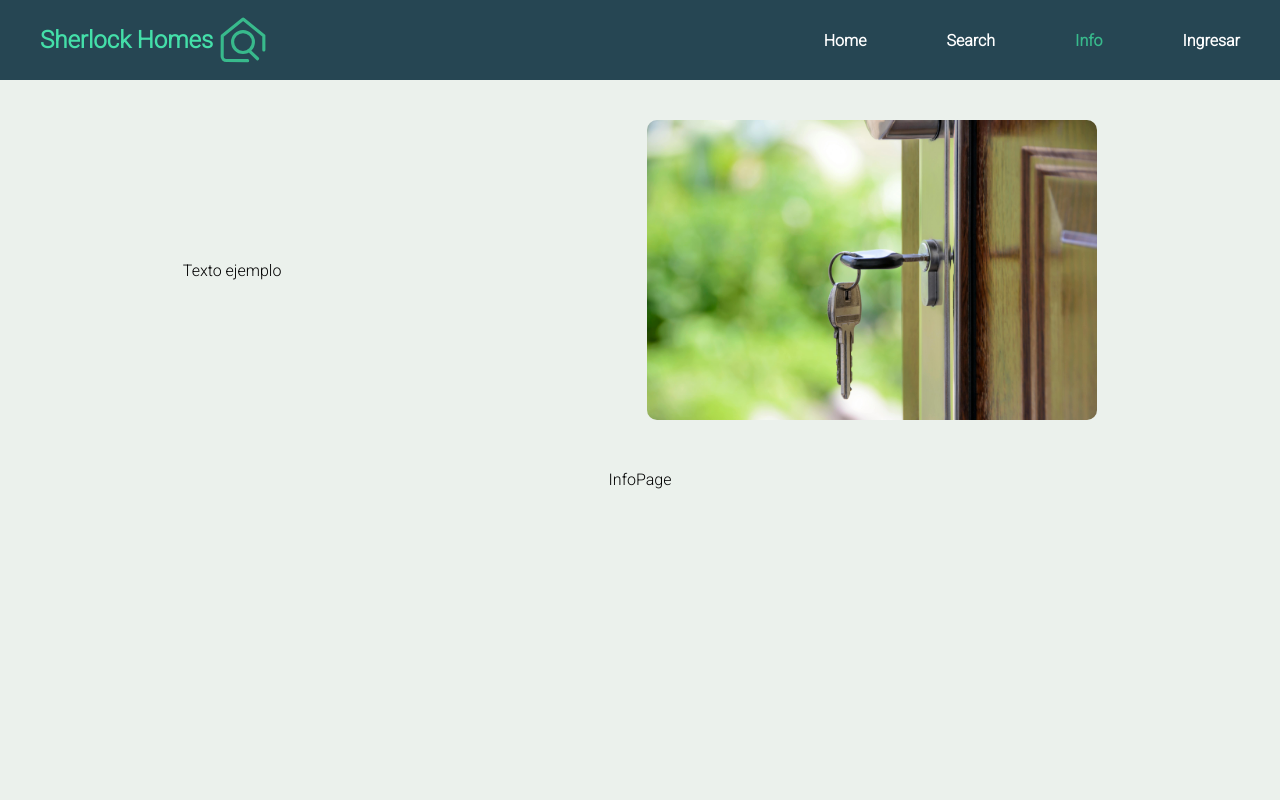
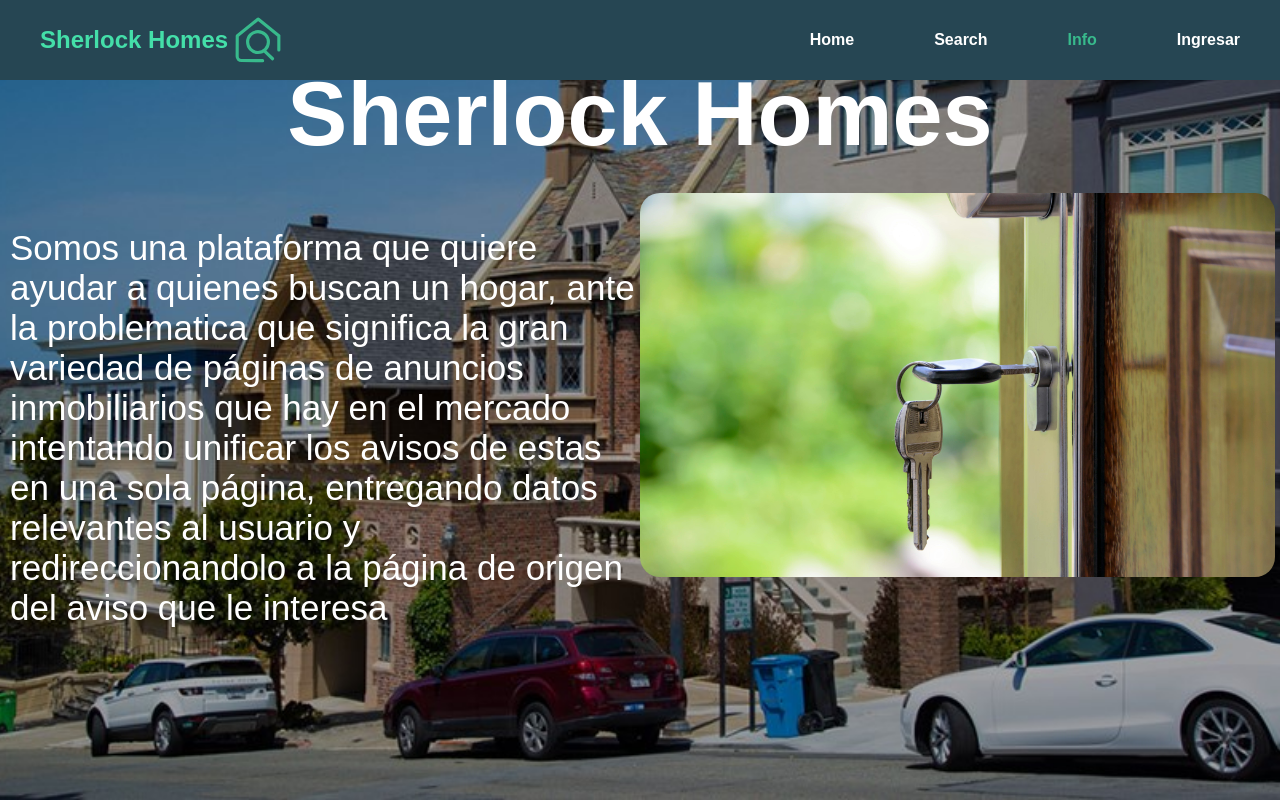
Before and after one commit to ElBugs99/Sherlock-Homes, a React (Create React App) app in the folder client/: page /Info in a window 1280 px wide. Built offline with nearby package versions, Linux system fonts and the light colour scheme; no server answers.

Commit message:
primer front pag Nosostros, footer no visible, sin scrollbar

```diff
--- a/client/src/Components/InfoPage/InfoPage.js
+++ b/client/src/Components/InfoPage/InfoPage.js
@@ -1,23 +1,31 @@
 import React from 'react'
 import './infoPage.css'
 import houseKeys from '../../assets/images/houseKeys.jpg'
+import CiudadOpaca from '../../assets/images/CiudadOpaca.jpg'
+import Footer from '../UI/Footer/Footer';
 import NavBar from '../UI/NavBar/NavBar'
 
 export default function InfoPage() {
     return (
         <div className='info-page'>
+            <NavBar searchHidden={true}/>
+            <div className='background' style={{ backgroundImage: `url(${CiudadOpaca})` }}>
+                <div className='logo'>
+                    <h1>Sherlock Homes</h1>
+                </div>
+                <div className='info-page-row'>
+                    <div className='enunciado'>
+                    <p>Somos una plataforma que quiere ayudar a quienes buscan un hogar, ante la problematica que significa
+                        la gran variedad de páginas de anuncios inmobiliarios que hay en el mercado
+                        intentando unificar los avisos de estas en una sola página, entregando datos relevantes al usuario y
+                        redireccionandolo a la página de origen del aviso que le interesa
+                        </p>
+                    </div>
+                    <img className='info-page-img' src={houseKeys} alt='keys' />
+                </div>
+                <Footer/>
+            </div>
+        </div>
 
-            <NavBar searchHidden={true}/>
-
-            <div className='info-page-row'>
-                <p>Texto ejemplo</p>
-                <img className='info-page-img' src={houseKeys} alt='keys' />
-            </div>
-
-            <div>
-                InfoPage
-            </div>
-
-        </div>
     )
 }
--- a/client/src/Components/InfoPage/infoPage.css
+++ b/client/src/Components/InfoPage/infoPage.css
@@ -1,30 +1,69 @@
 @import url('https://fonts.googleapis.com/css2?family=Roboto:wght@300&display=swap');
 
+.logo{
+    margin-top: 100px;
+}
+
 .info-page {
+    scrollbar-color: white;
     display: flex;
     flex-direction: column;
-    height: 100vh;
-    font-family: 'Roboto', sans-serif;
-    background-color: #ebf1ec;
+    width: 100%;
+    height: 100%;
+    font-family: 'Lilita One', sans-serif;
     align-items: center;
-}
-
-.info-page-row {
-    display: flex;
-    justify-content: space-around;
-    width: 100%;
-    padding: 120px 0px 50px 0;
-    margin: 0 50px;
 
 }
 
+h1{
+    text-align: center;
+    color: white;
+    align-items: center;
+    font-size: 90px;
+}
+.info-page-row {
+    display: flex;
+    width: 100vw;
+    height: 90vw;
+    margin-top:  10px;
+    margin-bottom: 5px;
+}
+
 .info-page-img {
-    height: 300px;
-    border-radius: 10px;
+    margin-left: auto;
+    margin-right: 5px;
+    margin-top: 50px;
+    width: 50vw;
+    height: 30vw;
+    border-radius: 20px;
 }
 
 .info-page p {
+    color: #ffffff;
+    font-size: 35px;
     display: flex;
     align-items: center;
     justify-content: center;
+    margin-left: 5px;
+    font-family: 'Lilita One', sans-serif;
 }
+
+.background {
+    position: fixed;
+    top: 0;
+    left: 0;
+    width: 100%;
+    height: 100%;
+    background-size: cover;
+    background-position: center;
+    z-index: -1;
+}
+
+.enunciado{
+    height: 50%;
+    margin-right: auto;
+    margin-left: 5px;
+    margin-top: 50px;
+    width: 50vw;
+    border-radius: 20px;
+}
--- a/client/src/Components/UI/Footer/footer.css
+++ b/client/src/Components/UI/Footer/footer.css
@@ -4,8 +4,8 @@
     align-items: center;
     justify-content: center;
     color: white;
-    width: 90%;
-    height: 30vh;
-    border-radius: 20px 20px 0 0;
+    width: 100%;
+    height: 29vw;
+
     background-color: #264653;
 }
```
Also changed, not shown: client/src/assets/images/Ciudad.jpg (added), client/src/assets/images/CiudadOpaca.jpg (added).
